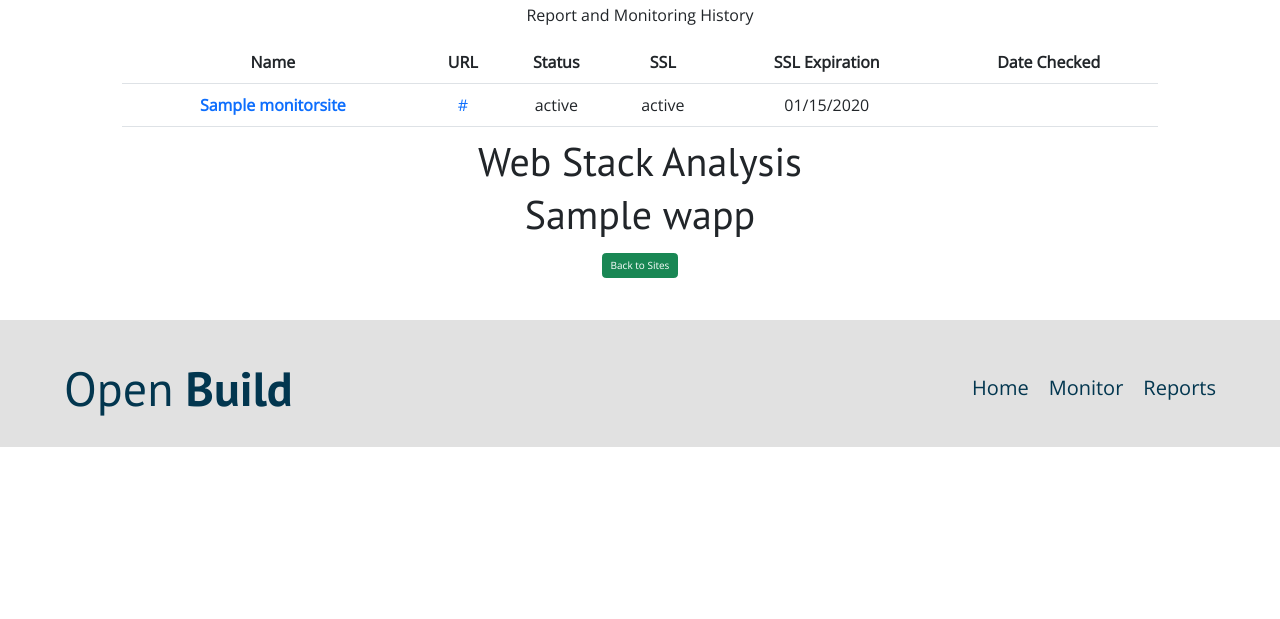
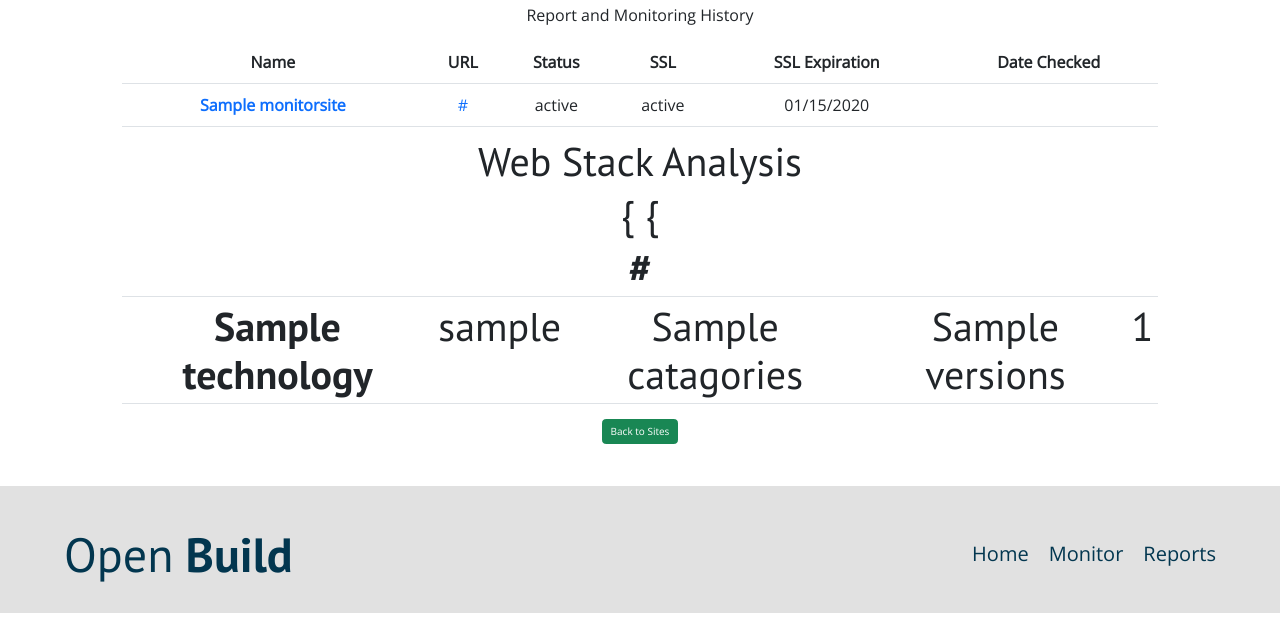
Before and after one commit to open-build/health-check, a Django app: template monitorsites/templates/report.html in a window 1280 px wide. Shown: the part 181-800 px from the top of the page. Run offline with Django 3.2, Linux system fonts and the light colour scheme; tables that the repository leaves empty hold one stand-in row (values such as "Sample post"); the template is opened without the code that fills it: values that come from a table or form of the project are taken from there, most other values are stand-ins (such as "Sample title", 1, 10 or a date in 2020).

Commit message:
update wappalyzer

```diff
--- a/monitorsites/templates/report.html
+++ b/monitorsites/templates/report.html
@@ -43,7 +43,23 @@
     </div>
     <div class='panel panel-default'>
       <h2> Web Stack Analysis <h2>
-      <p>{{ wapp }}</p>
+
+      <table class="table">
+      {{% for x in wapp %}
+        <tr>
+          <th colspan="5">{{ x.url }}</th>
+        </tr>
+        {{% for y in x.technologies %}
+        <tr>
+          <th scope="row">{{ y.name|truncatechars:85 }}</th>
+          <td>{{ y.slug }}</td>
+          <td>{{ y.catagories }}</td>
+          <td>{{ y.versions|truncatechars:85 }}</td>
+          <td>{{ y.trafficRank }}</td>
+        </tr>
+      {% endfor %}
+      {% endfor %}
+      </table>
     </div>
 
 
```
